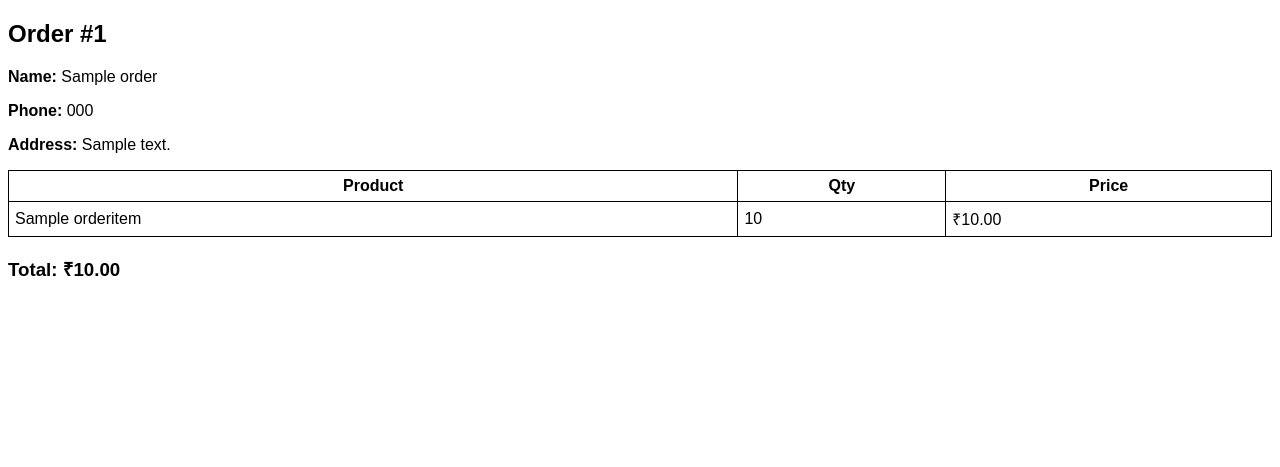
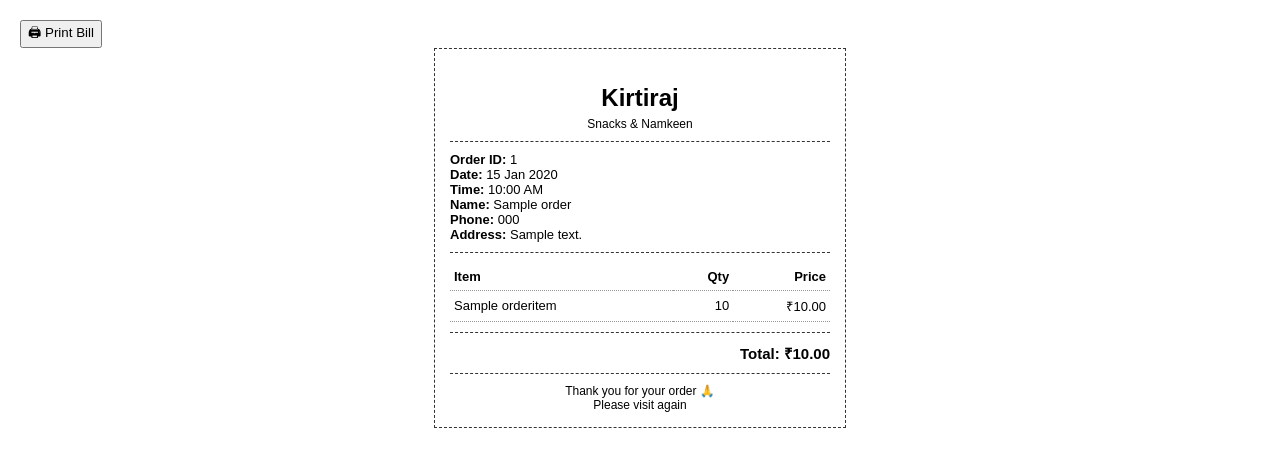
Before and after one commit to nutelanoodels/kirtiraj, a Django app: template backend/orders/templates/orders/print_order.html in a window 1280 px wide. Shown: the top 467 px of the page. Run offline with Django 5.2, Linux system fonts and the light colour scheme; the template is opened without the code that fills it: values that come from a table or form of the project are taken from there, others are empty; tables that the repository leaves empty hold one stand-in row (values such as "Sample post").

Commit message:
Improve order bill layout with printable invoice

```diff
--- a/backend/orders/templates/orders/print_order.html
+++ b/backend/orders/templates/orders/print_order.html
@@ -1,36 +1,136 @@
 <!DOCTYPE html>
 <html>
 <head>
-  <title>Order #{{ order.id }}</title>
+  <meta charset="utf-8">
+  <title>Order Bill</title>
+
   <style>
-    body { font-family: Arial; }
-    table { width: 100%; border-collapse: collapse; }
-    th, td { border: 1px solid #000; padding: 6px; }
+    body {
+      font-family: Arial, sans-serif;
+      margin: 20px;
+      color: #000;
+    }
+
+    .bill {
+      max-width: 380px;
+      margin: auto;
+      border: 1px dashed #333;
+      padding: 15px;
+    }
+
+    h2 {
+      text-align: center;
+      margin-bottom: 5px;
+    }
+
+    .center {
+      text-align: center;
+      font-size: 12px;
+    }
+
+    hr {
+      border: none;
+      border-top: 1px dashed #333;
+      margin: 10px 0;
+    }
+
+    .info {
+      font-size: 13px;
+      margin-bottom: 10px;
+    }
+
+    table {
+      width: 100%;
+      border-collapse: collapse;
+      font-size: 13px;
+    }
+
+    th, td {
+      padding: 6px 4px;
+      border-bottom: 1px dotted #999;
+      text-align: left;
+    }
+
+    th {
+      font-weight: bold;
+    }
+
+    .right {
+      text-align: right;
+    }
+
+    .total {
+      font-weight: bold;
+      font-size: 15px;
+    }
+
+    .footer {
+      text-align: center;
+      font-size: 12px;
+      margin-top: 10px;
+    }
+
+    @media print {
+      button {
+        display: none;
+      }
+    }
   </style>
 </head>
-<body onload="window.print()">
 
-<h2>Order #{{ order.id }}</h2>
-<p><strong>Name:</strong> {{ order.name }}</p>
-<p><strong>Phone:</strong> {{ order.phone }}</p>
-<p><strong>Address:</strong> {{ order.address }}</p>
+<body>
+
+<button onclick="window.print()">🖨 Print Bill</button>
+
+<div class="bill">
+  <h2>Kirtiraj</h2>
+  <div class="center">Snacks & Namkeen</div>
+
+  <hr>
+
+  <div class="info">
+    <strong>Order ID:</strong> {{ order.id }}<br>
+    <strong>Date:</strong> {{ order.created_at|date:"d M Y" }}<br>
+    <strong>Time:</strong> {{ order.created_at|time:"h:i A" }}<br>
+    <strong>Name:</strong> {{ order.name }}<br>
+    <strong>Phone:</strong> {{ order.phone }}<br>
+    <strong>Address:</strong> {{ order.address }}
+  </div>
+
+  <hr>
 
   <table>
+    <thead>
       <tr>
-    <th>Product</th>
-    <th>Qty</th>
-    <th>Price</th>
+        <th>Item</th>
+        <th class="right">Qty</th>
+        <th class="right">Price</th>
       </tr>
-  {% for item in order.items.all %}
+    </thead>
+    <tbody>
+      {% for item in items %}
       <tr>
         <td>{{ item.product_name }}</td>
-    <td>{{ item.quantity }}</td>
-    <td>₹{{ item.price }}</td>
+        <td class="right">{{ item.quantity }}</td>
+        <td class="right">₹{{ item.price }}</td>
       </tr>
       {% endfor %}
+    </tbody>
   </table>
 
-<h3>Total: ₹{{ order.total_amount }}</h3>
+  <hr>
+
+  <div class="right total">
+    Total: ₹{{ order.total_amount }}
+  </div>
+
+  <hr>
+
+  <div class="footer">
+    Thank you for your order 🙏<br>
+    Please visit again
+  </div>
+</div>
 
 </body>
 </html>
--- a/backend/orders/urls.py
+++ b/backend/orders/urls.py
@@ -4,6 +4,6 @@ from .views import create_order, print_order
 app_name = "orders"
 
 urlpatterns = [
-    path("create/", create_order, name="create"),
+    path("create/", create_order),
     path("<int:order_id>/print/", print_order, name="print"),
 ]
```
Also changed, not shown: backend/orders/admin.py (+3 -13 lines), backend/orders/views.py (+11 -2 lines). Lines whose indentation alone changed are shown as unchanged.
